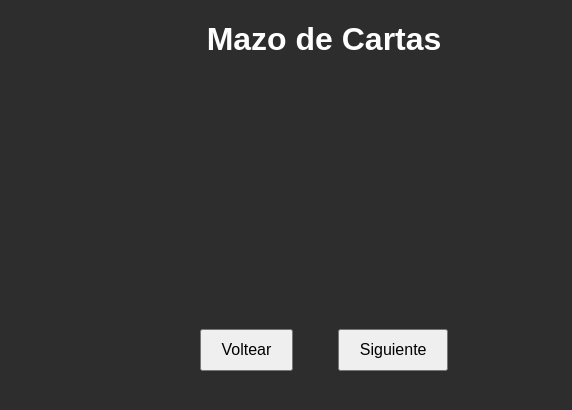
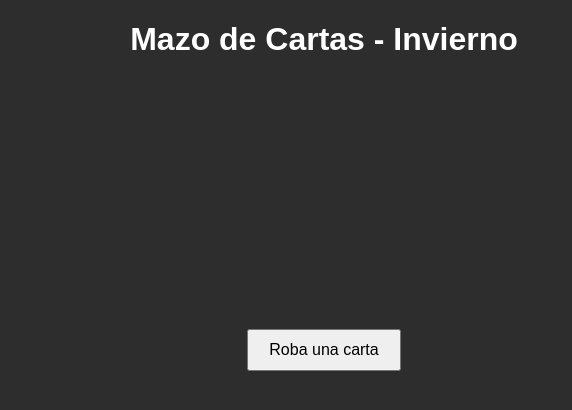
Before and after one commit to Tomasv4/El-a-o-tranquilo, a plain HTML site: page index.html in a window 1280 px wide. Shown: the full height of the page, 316-888 px from the left. Drawn offline with Linux system fonts and the light colour scheme.

Commit message:
Update index.html

```diff
--- a/index.html
+++ b/index.html
@@ -2,19 +2,20 @@
 <html lang="es">
 <head>
   <meta charset="UTF-8">
-  <title>Mazo de Cartas</title>
+  <title>Mazo de Cartas - Invierno</title>
   <link rel="stylesheet" href="style.css">
 </head>
 <body>
-  <h1>Mazo de Cartas</h1>
+  <h1>Mazo de Cartas - Invierno</h1>
 
   <div id="carta-container">
-    <img id="carta" src="Invierno/14.png" alt="Carta" style="display:none;">
+    <img id="carta" src="" alt="Carta" style="display:none;">
   </div>
 
   <div id="botones">
-    <button onclick="voltearCarta()">Voltear</button>
-    <button onclick="siguienteCarta()">Siguiente</button>
+    <button id="btn-robar" onclick="robarCarta()">Roba una carta</button>
+    <button id="btn-voltear" onclick="voltearCarta()" style="display:none;">Voltear</button>
+    <button id="btn-siguiente" onclick="siguienteJugador()" style="display:none;">Siguiente jugador</button>
   </div>
 
   <p id="mensaje"></p>
```
